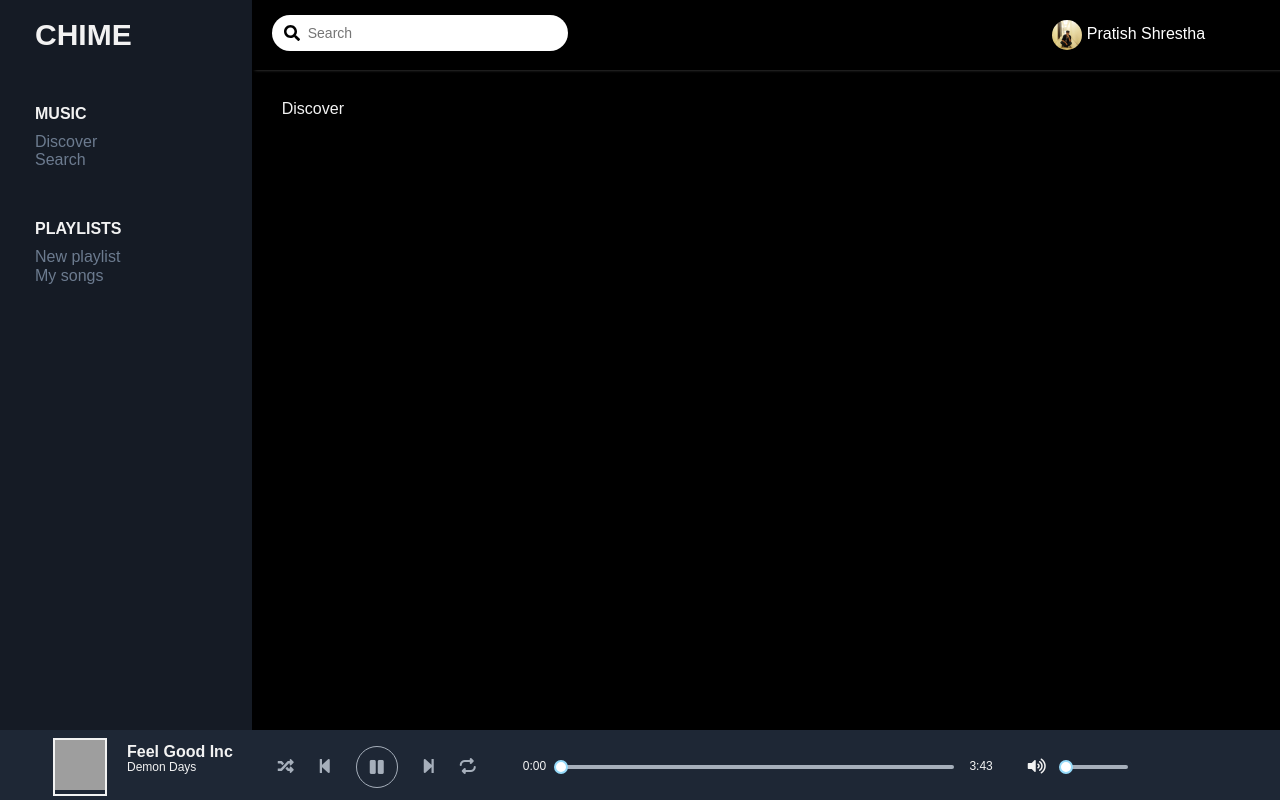
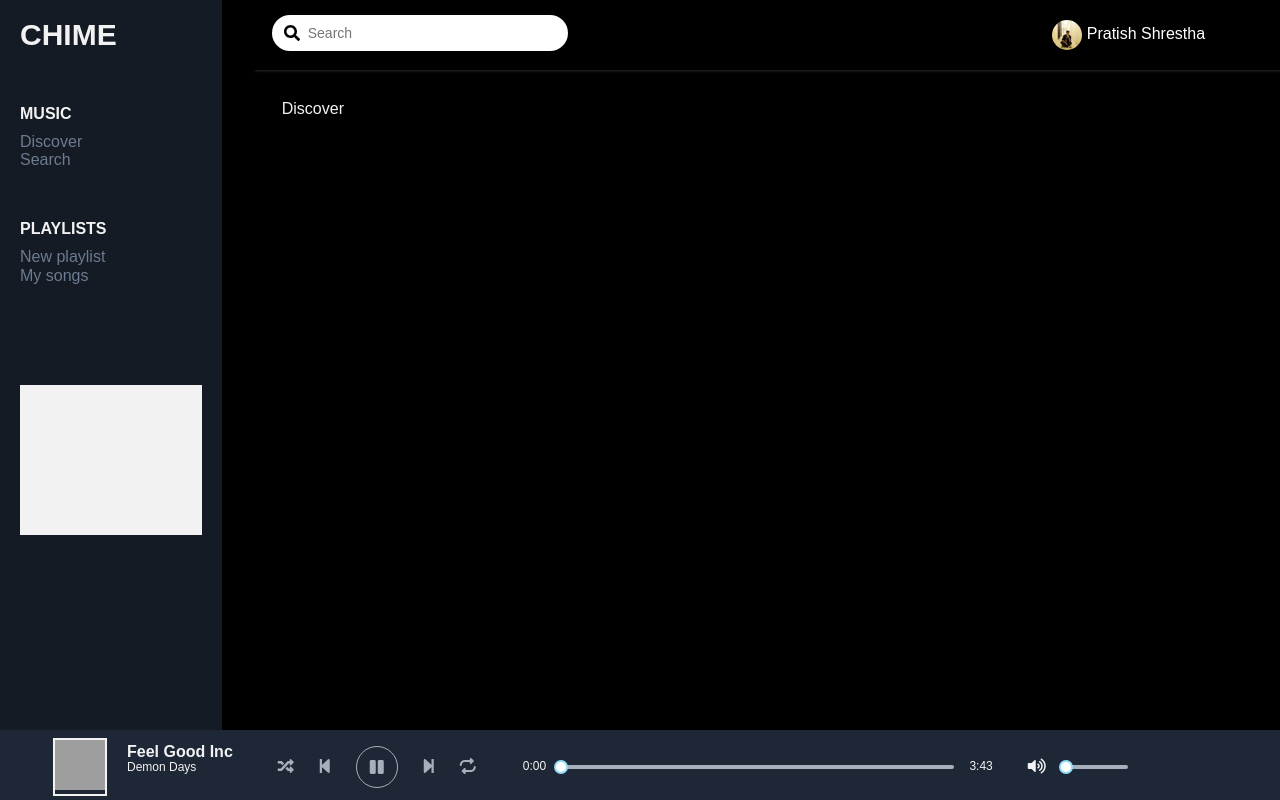
Before and after one commit to pratishshr/chime, a React app: page / in a window 1280 px wide. Built offline with nearby package versions, Linux system fonts and the light colour scheme; grey boxes are pictures that could not be loaded; a web font is replaced by a local one.

Commit message:
add cpntainer for video

```diff
--- a/src/assets/sass/base.scss
+++ b/src/assets/sass/base.scss
@@ -1,4 +1,5 @@
 @import './config';
+@import './global';
 
 body {
   background: $black;
@@ -480,17 +481,3 @@ a {
   [hidden] {
     display: none;
   }
-
-
-:global {
-  .clearfix {
-    &:before,
-    &:after {
-      content: " "; // 1
-      display: table; // 2
-    }
-    &:after {
-      clear: both;
-    }
-  }
-}
--- /dev/null
+++ b/src/assets/sass/global.scss
@@ -0,0 +1,12 @@
+:global {
+  .clearfix {
+    &:before,
+    &:after {
+      content: " "; // 1
+      display: table; // 2
+    }
+    &:after {
+      clear: both;
+    }
+  }
+}
--- a/src/components/Queue/Queue.scss
+++ b/src/components/Queue/Queue.scss
@@ -31,7 +31,7 @@
     }
     .queueTime {
       opacity: 0.8;
-      font: normal normal 12px/1.5 $font-family--primary;
+      font: normal normal 10px/1.5 $font-family--primary;
     }
   }
 }
--- a/src/components/sidebar/Sidebar.js
+++ b/src/components/sidebar/Sidebar.js
@@ -42,6 +42,7 @@ class Sidebar extends Component {
         <h1>CHIME</h1>
         <LinkSection section={musicSection} />
         <LinkSection section={playListSection} />
+        <div className={styles.videoWrapper} />
       </div>
     );
   }
--- a/src/components/sidebar/Sidebar.scss
+++ b/src/components/sidebar/Sidebar.scss
@@ -6,7 +6,7 @@
   position: fixed;
   background: $grey;
   float: left;
-  padding: 5px 35px;
+  padding: 5px 20px;
 }
 
 .section {
@@ -44,3 +44,10 @@ h1 {
   color: $white;
   margin: 10px 0;
 }
+
+.videoWrapper {
+  width: 100%;
+  height: 150px;
+  margin: 100px 0;
+  background: $white;
+}
```
